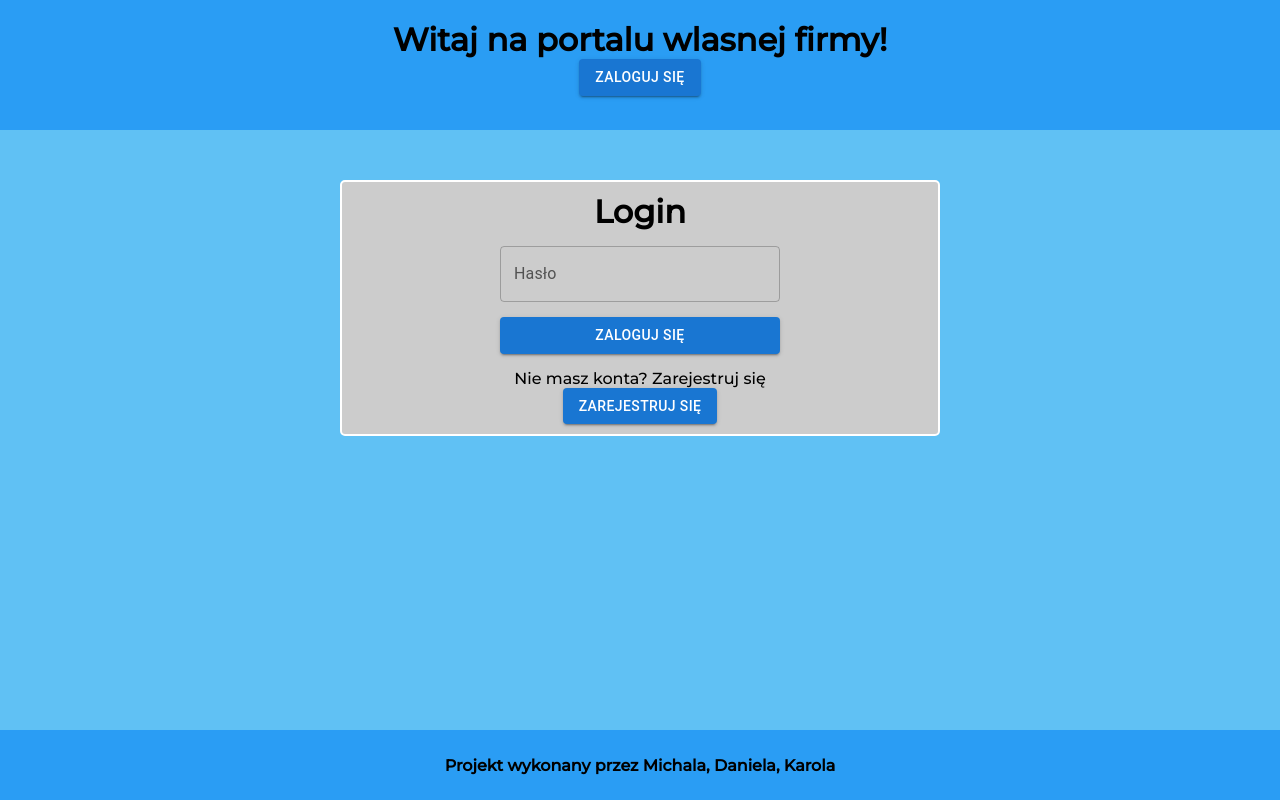
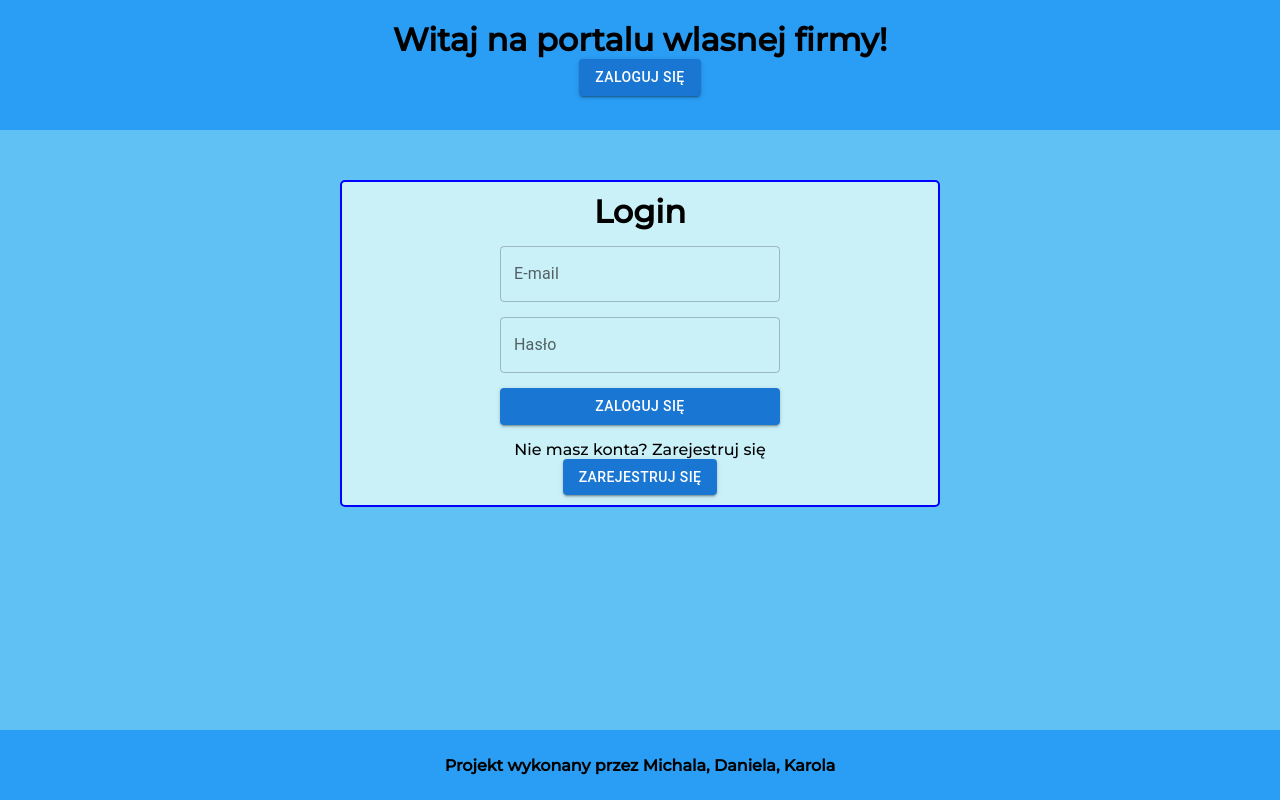
Before and after one commit to micad132/soloProprietorship-front, a React (Create React App) app: page /login in a window 1280 px wide. Built offline with nearby package versions, Linux system fonts and the light colour scheme.

Commit message:
little validation changes

```diff
--- a/src/components/Components.module.scss
+++ b/src/components/Components.module.scss
@@ -1,8 +1,8 @@
 
 .formWrapper {
 
-  border: 2px solid #fff;
-  background-color: #ccc;
+  border: 2px solid blue;
+  background-color: #caf0f8;
   max-width: 600px;
   margin: 50px auto 0 auto;
   border-radius: 5px;
--- a/src/layout/header/authorization/Login.tsx
+++ b/src/layout/header/authorization/Login.tsx
@@ -4,7 +4,7 @@ import AuthorizationWrapper from "../../../components/AuthorizationWrapper";
 import NoAccount from "./NoAccount";
 import {toast} from "react-toastify";
 import {useNavigate} from "react-router-dom";
-import {validateLogin} from "../../../services/validators";
+import {sanitizeData, validateLogin} from "../../../services/validators";
 import {LoginType} from "../../../types/authorization";
 import {useState} from "react";
 import ErrorComponent from "../../../components/ErrorComponent";
@@ -41,21 +41,28 @@ const Login = () => {
 
 
     }
+    const {email, password} = loginValues;
     return(
         <AuthorizationWrapper>
             <form onSubmit={(e) => onSubmit(e)}>
                 <h1>Login</h1>
-                {/*<TextFieldComponent*/}
-                {/*    setLoginValues={setLoginValues}*/}
-                {/*    value={loginValues.email}*/}
-                {/*    isError={errorValues.includes('email')}*/}
-                {/*    label='E-mail'*/}
-                {/*    errorMsg='Niepoprawny email!'*/}
-                {/*/>*/}
+                <TextFieldComponent
+                    setLoginValues={({target: { value}}) => setLoginValues((prevState) => ({
+                        ...prevState,
+                        email: sanitizeData(value),
+                    }))}
+                    value={email}
+                    isError={errorValues.includes('email')}
+                    label='E-mail'
+                    errorMsg='Niepoprawny email!'
+                />
 
                 <PasswordFieldComponent
-                    value={loginValues.password}
-                    setPasswordValue={setLoginValues}
+                    value={password}
+                    setPasswordValue={({target: { value}}) => setLoginValues((prevState) => ({
+                        ...prevState,
+                        password: sanitizeData(value),
+                    }))}
                     isError={errorValues.includes('password')}
                     errorMsg='Niepoprawne hasło!'
                 />
--- a/src/layout/header/authorization/Register.tsx
+++ b/src/layout/header/authorization/Register.tsx
@@ -54,6 +54,11 @@ const Register = () => {
         }
     }
     const {name,surname,email,password,confirmPassword,postalCode,cityName} = registerValues;
+    const registerNameError = errorValues.includes('forbiddenName') ?
+        'Niewlasciwe znaki!'
+        : errorValues.includes('name')
+            ? 'Imię musi zawierać od 5 do 20 znaków!'
+            : ''
     return(
             <AuthorizationWrapper>
                 <form onSubmit={(e) => submitForm(e)}>
@@ -66,12 +71,7 @@ const Register = () => {
                         }))}
                         isError={errorValues.includes('name')}
                         label='Imię'
-                        errorMsg={errorValues.includes('forbiddenName') ?
-                            'Niewlasciwe znaki!'
-                            : errorValues.includes('name')
-                                ? 'Imię musi zawierać od 5 do 20 znaków!'
-                                : ''
-                            }
+                        errorMsg={registerNameError}
                     />
                     <TextFieldComponent
                         value={surname}
```
